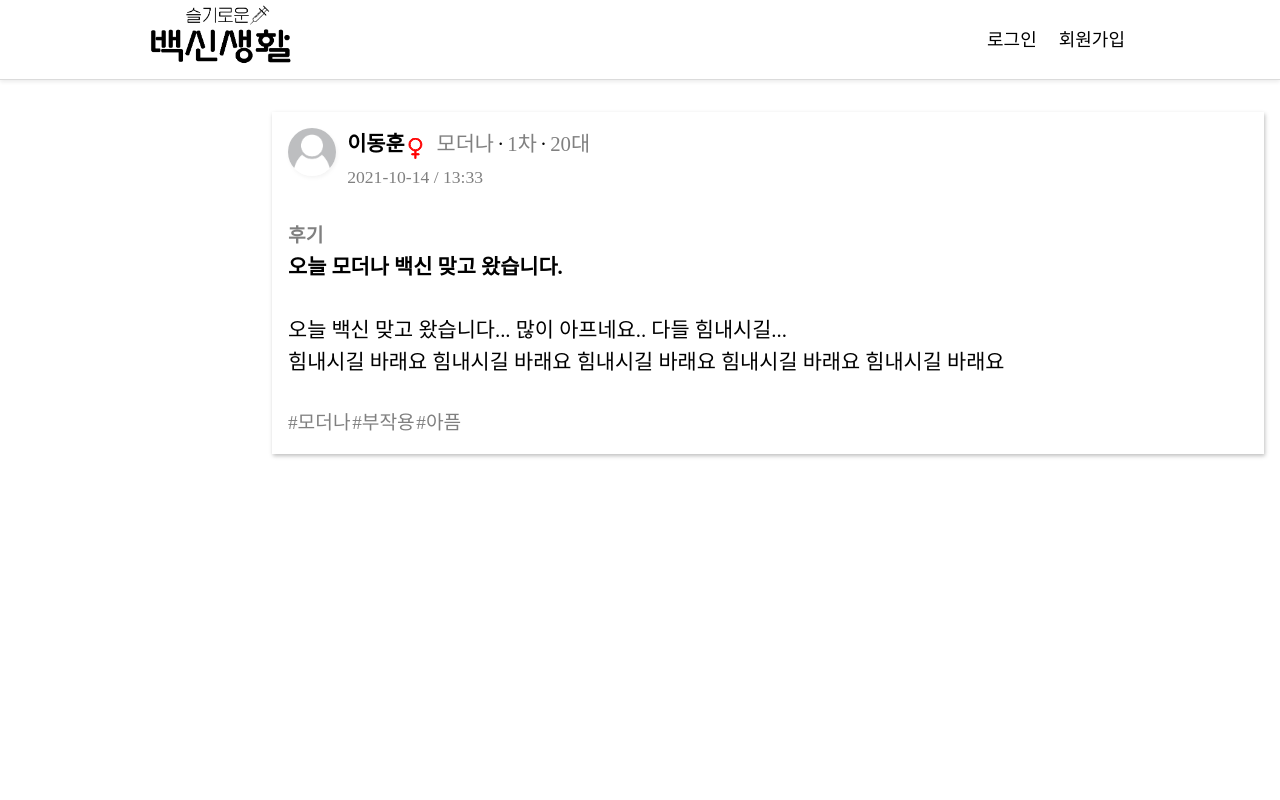
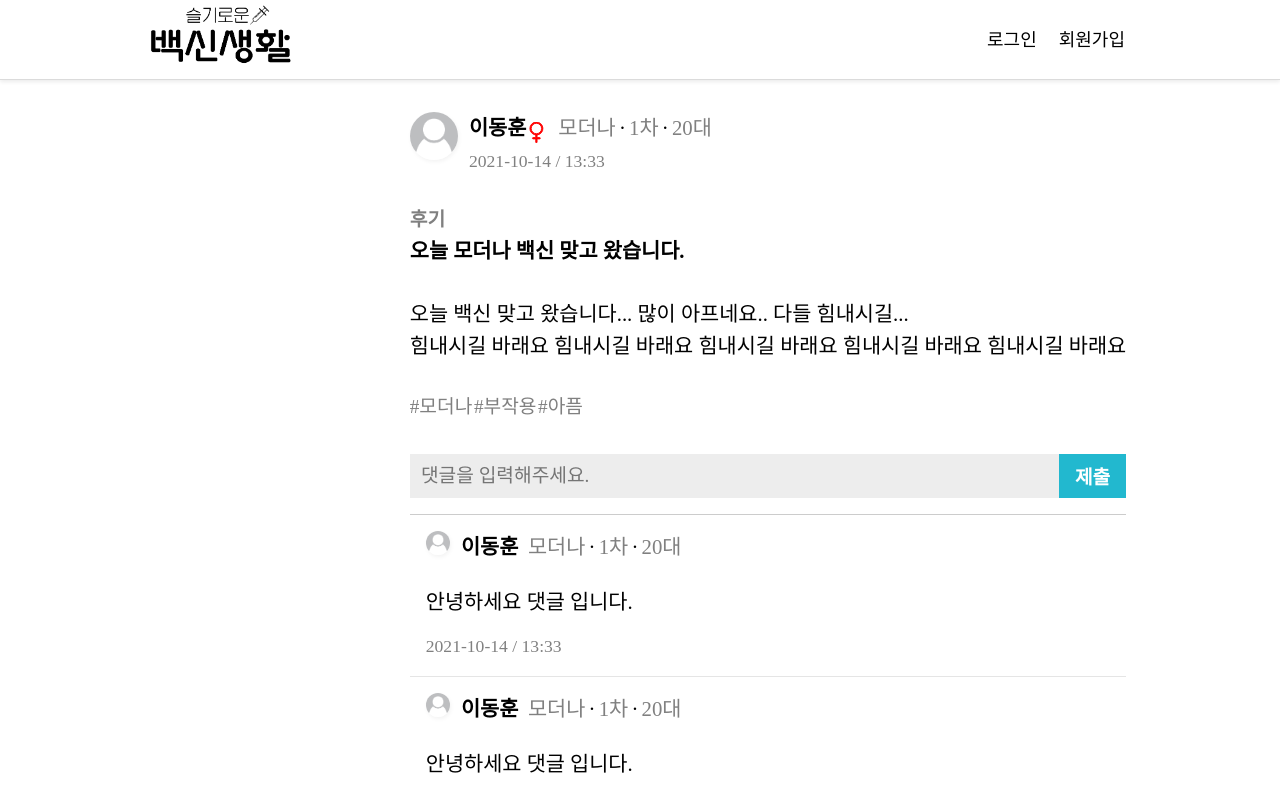
Before and after one commit to juhwano/---------, a React (Create React App) app in the folder frontend/: page /post/1 in a window 1280 px wide. Shown: the top 800 px of the page. Built offline with nearby package versions, Linux system fonts and the light colour scheme; a web font is replaced by a local one.

Commit message:
🎨게시물 상세페이지, 댓글 ui 구현

```diff
--- a/frontend/src/components/common/comment/CommentItemList.js
+++ b/frontend/src/components/common/comment/CommentItemList.js
@@ -0,0 +1,118 @@
+import React from "react";
+import styled from "styled-components";
+import { BsGenderFemale, BsGenderMale } from "react-icons/bs";
+import DefaultAvatar from "../../../assets/global/profile.png";
+const CommentItemWrap = styled.div``;
+
+const CommentItemBlock = styled.div`
+  padding: 1rem;
+  border-bottom: 1px solid rgba(0, 0, 0, 0.1);
+`;
+
+const ProfileWrap = styled.div`
+  display: flex;
+`;
+
+const ProfileImageWrap = styled.div`
+  width: 1.5rem;
+  height: 1.5rem;
+  cursor: pointer;
+`;
+
+const ProfileImage = styled.img`
+  height: 100%;
+  min-width: 100%;
+  left: 50%;
+  box-shadow: 1px 2px 4px rgba(0, 0, 0, 0.05);
+  position: relative;
+  border-radius: 50%;
+  transform: translateX(-50%);
+`;
+const CommentItemInfoWrap = styled.div`
+  display: flex;
+  align-items: center;
+  margin-left: 0.7rem;
+`;
+
+const CommentItemDate = styled.div`
+  font-size: 1.1rem;
+  color: grey;
+  margin-top: 0.3rem;
+`;
+
+const ProfileInfoWrap = styled.div`
+  display: flex;
+  align-items: center;
+  font-size: 1.3rem;
+  .nickName {
+    font-weight: bold;
+    margin-right: 0.6rem;
+  }
+  .profile {
+    color: grey;
+  }
+  .dot {
+    margin: 0 0.2rem;
+  }
+`;
+
+const StyledMaleIcon = styled(BsGenderMale)`
+  font-weight: bolder;
+  vertical-align: bottom;
+  color: blue;
+  stroke: blue;
+  stroke-width: 0.7px;
+`;
+const StyledFemaleIcon = styled(BsGenderFemale)`
+  font-weight: bolder;
+  vertical-align: bottom;
+  color: red;
+  stroke: red;
+  stroke-width: 0.7px;
+`;
+
+const CommentContent = styled.div`
+  margin-top: 1.5rem;
+  margin-bottom: 1rem;
+  font-size: 1.3rem;
+`;
+
+function CommentItem({ commentInfo }) {
+  return (
+    <CommentItemBlock>
+      <ProfileWrap>
+        <ProfileImageWrap>
+          <ProfileImage src={DefaultAvatar} />
+        </ProfileImageWrap>
+        <CommentItemInfoWrap>
+          <ProfileInfoWrap>
+            <span className="nickName">
+              이동훈
+              {/* {gender === "male" ? <StyledMaleIcon /> : <StyledFemaleIcon />} */}
+            </span>
+            <span className="profile">모더나</span>
+            <span className="dot">·</span>
+            <span className="profile">1차</span>
+            <span className="dot">·</span>
+            <span className="profile">20대</span>
+          </ProfileInfoWrap>
+          {/* 시간 남으면 1분전, 2시간전... 등 같이 만들어보기 */}
+        </CommentItemInfoWrap>
+      </ProfileWrap>
+      <CommentContent>안녕하세요 댓글 입니다.</CommentContent>
+      <CommentItemDate>2021-10-14 / 13:33</CommentItemDate>
+    </CommentItemBlock>
+  );
+}
+
+function CommentItemList() {
+  return (
+    <CommentItemWrap>
+      <CommentItem />
+      <CommentItem />
+      <CommentItem />
+    </CommentItemWrap>
+  );
+}
+
+export default CommentItemList;
--- a/frontend/src/components/posts/DetailPost.js
+++ b/frontend/src/components/posts/DetailPost.js
@@ -4,22 +4,27 @@ import { BsGenderMale } from "react-icons/bs";
 import { BsGenderFemale } from "react-icons/bs";
 import styled from "styled-components";
 import Responsive from "../common/Responsive";
+import Comment from "../common/comment/Comment";
 
 const DetailWrap = styled(Responsive)`
   margin-top: 3rem;
   margin-bottom: 4rem;
 `;
 
-const PostsListContainer = styled.div`
+const DetailContainer = styled.div`
   display: flex;
   flex-direction: column;
   align-items: center;
 `;
 
-const PostItemBlock = styled.div`
-  padding: 1rem 1rem;
-  box-shadow: 1px 2px 4px rgba(0, 0, 0, 0.25);
-  cursor: pointer;
+const DetailPostBlock = styled.div`
+  max-width: 50rem;
+  box-sizing: border-box;
+  position: static;
+
+  @media (max-width: 768px) {
+    width: 100%;
+  }
   & + & {
     margin-top: 2rem;
   }
@@ -125,7 +130,8 @@ function DetailPost(postInfo) {
   const { gender } = postInfo;
   return (
     <DetailWrap>
-      <PostItemBlock>
+      <DetailContainer>
+        <DetailPostBlock>
           <ProfileWrap>
             <ProfileImageWrap>
               <ProfileImage src={DefaultAvatar} />
@@ -134,7 +140,11 @@ function DetailPost(postInfo) {
               <ProfileInfoWrap>
                 <span className="nickName">
                   이동훈
-                {gender === "male" ? <StyledMaleIcon /> : <StyledFemaleIcon />}
+                  {gender === "male" ? (
+                    <StyledMaleIcon />
+                  ) : (
+                    <StyledFemaleIcon />
+                  )}
                 </span>
                 <span className="profile">모더나</span>
                 <span className="dot">·</span>
@@ -160,7 +170,9 @@ function DetailPost(postInfo) {
               <PostTagsItem>#아픔</PostTagsItem>
             </PostTags>
           </PostContentWrap>
-      </PostItemBlock>
+          <Comment />
+        </DetailPostBlock>
+      </DetailContainer>
     </DetailWrap>
   );
 }
--- a/frontend/src/components/posts/PostsList.js
+++ b/frontend/src/components/posts/PostsList.js
@@ -5,6 +5,7 @@ import DefaultAvatar from "../../assets/global/profile.png";
 import palette from "../../libs/styles/palette";
 import { useHistory } from "react-router-dom";
 import { BsGenderMale, BsGenderFemale } from "react-icons/bs";
+import Comment from "../common/comment/Comment";
 import dayjs from "dayjs";
 dayjs.locale("ko");
 
```
Lines whose indentation alone changed are shown as unchanged.
